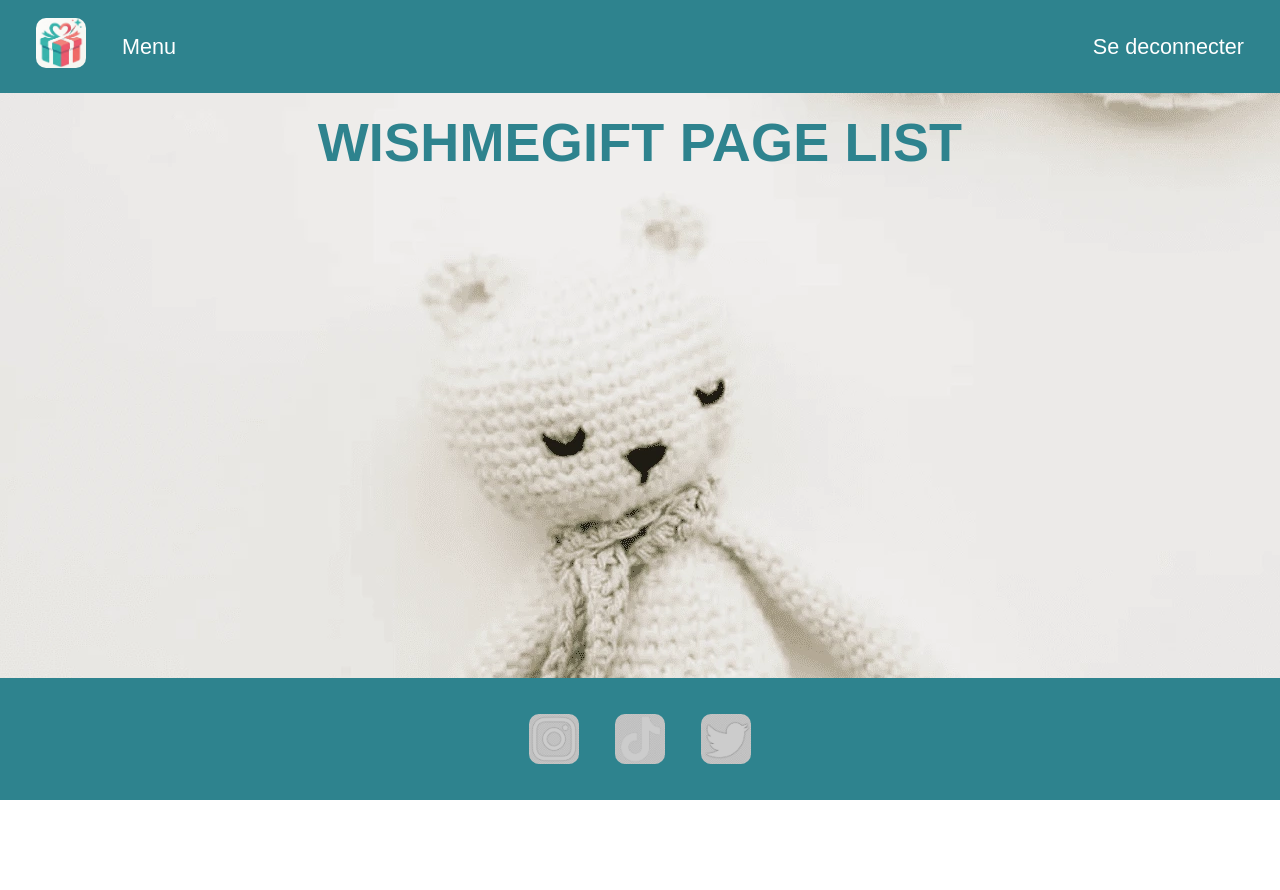
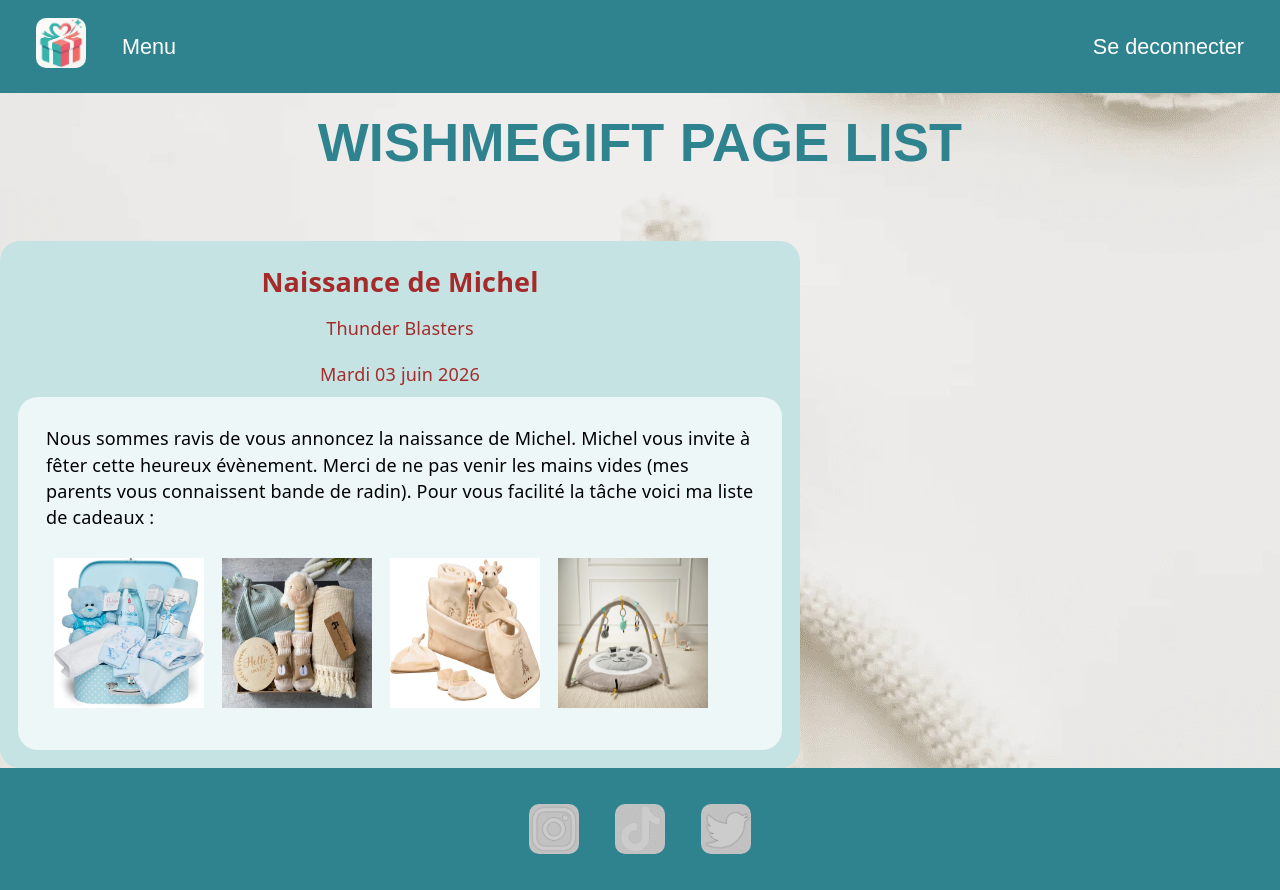
Before and after one commit to Simplon-Niort-2026/wishmegift-frontend-thunderblasters, a React (Vite) app: page / in a window 1280 px wide. Before the commit the page ends 800 px from the top, so only its background shows below. Built offline with nearby package versions, Linux system fonts and the light colour scheme; a web font is replaced by a local one.

Commit message:
add gift card (#37)
Co-authored-by: LOPEZ Aymeric <aymeric.lopez@maif.fr>
Co-authored-by: chris91300 <52381227+chris91300@users.noreply.github.com>

```diff
--- a/src/components/Heading/H2.tsx
+++ b/src/components/Heading/H2.tsx
@@ -1,15 +1,16 @@
 import React from "react";
-type prop ={
-    className? : String;
+import "./h2.css";
+type Props ={
+    className? : string;
     children : React.ReactNode;
 }
 
 
-export default function H2({className, children} :prop ){
+export default function H2({className, children} :Props ){
     return(
-        <H2 className={className && className}>
+        <h2 className={className && className}>
            {children}
-        </H2>
+        </h2>
 
     )
 
--- a/src/components/containers/container.css
+++ b/src/components/containers/container.css
@@ -19,12 +19,12 @@
 
 .container{
   border-radius: var(--radius-medium);
+}
 
-  & .bg-light{
-    background-color: var(--primary-light);
-  }
+.bg-light{
+  background-color: var(--primary-light);
+}
 
-  & .bg-lighter{
-    background-color: var(--primary-lighter);
-  }
+.bg-lighter{
+  background-color: var(--primary-lighter);
 }
--- a/src/components/header/Header.tsx
+++ b/src/components/header/Header.tsx
@@ -2,7 +2,6 @@ import './header.css';
 import Logo from '../logo/Logo';
 import Nav from '../nav/Nav';
 import BurgerMenu from '../buttons/BurgerMenu';
-import GiftList from '../lists/GiftList';
 
 export default function() {
 
--- a/src/components/lists/List.tsx
+++ b/src/components/lists/List.tsx
@@ -2,21 +2,25 @@ import type { ImageType } from "../../types/type";
 import Image from "../images/Image";
 
 type Props = {
+    className?: string;
     array: string[] | ImageType[];
 
 }
 
 
-export default function List({ array }: Props) {
+export default function List({ className, array }: Props) {
 
     const listItems = array.map(element => {
         return typeof element === "string"?
         <li>{element}</li>
-        : <li><Image src={element.src} alt={element.alt}/></li>
+        :
+        <li>
+            <Image src={element.src} alt={element.alt}/>
+        </li>
     })
 
     return (
-        <ul>{listItems}</ul>
+        <ul className={className && className}>{listItems}</ul>
     )
 
 }
--- a/src/components/pages/GiftPage.tsx
+++ b/src/components/pages/GiftPage.tsx
@@ -1,10 +1,17 @@
 import { db } from "../../services/databaseMocked";
 import H1 from "../heading/H1";
+import GiftList from "../lists/GiftList";
 
 type Props = {
     id: number
 }
 
 export default function GiftPage({id}: Props){
-    return <H1>WISHMEGIFT PAGE CADEAU</H1>
+
+    return (
+        <>
+            <H1>WISHMEGIFT PAGE CADEAU</H1>
+            <GiftList />
+        </>
+    )
 }
--- a/src/components/pages/WishlistPage.tsx
+++ b/src/components/pages/WishlistPage.tsx
@@ -1,7 +1,14 @@
 import H1 from "../heading/H1";
+import WishListCard from "../wishlist/WishlistCard";
 
 
 
-export default function WishlistPag(){
-    return <H1>WISHMEGIFT PAGE LIST</H1>
+export default function WishlistPage(){
+    return (
+        <>
+            <H1>WISHMEGIFT PAGE LIST</H1>
+            <WishListCard />
+        </>
+
+    )
 }
--- a/src/components/router/Router.tsx
+++ b/src/components/router/Router.tsx
@@ -1,5 +1,5 @@
 import { useEffect, useState, type JSX } from "react";
-import WishlistPag from "../pages/WishlistPage";
+import WishlistPage from "../pages/WishlistPage";
 import GiftPage from "../pages/GiftPage";
 import Loading from "../loading/Loading";
 import NotFound from "../notFound/NotFound";
@@ -33,9 +33,9 @@ export default function Router(){
       */
     useEffect(()=>{
         if(loading){
-            switch(true){
-                case listPageRegex.test(pathname!):
-                    setPage(<WishlistPag />);
+            switch(pathname){
+                case "/":
+                    setPage(<WishlistPage />);
                     setLoading(false);
                     break;
 
--- /dev/null
+++ b/src/components/wishlist/WishlistCard.tsx
@@ -0,0 +1,25 @@
+import { db } from "../../services/databaseMocked"
+import ColumnContainer from "../containers/ColumnContainer";
+import H2 from "../heading/H2";
+import List from "../lists/List";
+import "./wishlistcard.css"
+
+
+export default function WishListCard() {
+    const wishlist = db.findList();
+    const giftList = wishlist.gifts;
+    const giftImg = giftList.map(gift => gift.img)
+    return (
+
+        <ColumnContainer className="listCard bg-light column">
+            <H2 className="content">{wishlist.title}</H2>
+            <p className="content">{wishlist.author}</p>
+            <p className="content">{wishlist.createAt}</p>
+            <ColumnContainer className="description-container bg-lighter ">
+                <p className="content description">{wishlist.description}</p>
+                <List className="giftList" array={giftImg}/>
+            </ColumnContainer>
+        </ColumnContainer>
+
+    )
+}
--- /dev/null
+++ b/src/components/wishlist/wishlistcard.css
@@ -0,0 +1,34 @@
+.listCard {
+    align-items: center;
+    width: 90%;
+    max-width: 800px;
+    padding: var(--padding-small);
+
+    & img {
+        width: 150px;
+        aspect-ratio: 1;
+
+    }
+}
+
+.description-container {
+    padding: var(--padding-small);
+
+}
+
+.giftList {
+    list-style-type: none;
+    display: flex;
+    flex-direction: row;
+    padding: var(--padding-small);
+    gap: 1rem;
+}
+
+.content {
+    margin: 10px;
+    color: brown;
+}
+
+.description {
+    color: black;
+}
--- a/src/index.css
+++ b/src/index.css
@@ -5,7 +5,7 @@
 :root {
   --primary-color: #2E838E;
   --primary-light: #C6E3E3;
-  --primary-lighter: #F8F9F9;
+  --primary-lighter: #EEF7F7;
   --secondary-color: #80081E;
   --text: #000;
   --text-h: #08060d;
```
